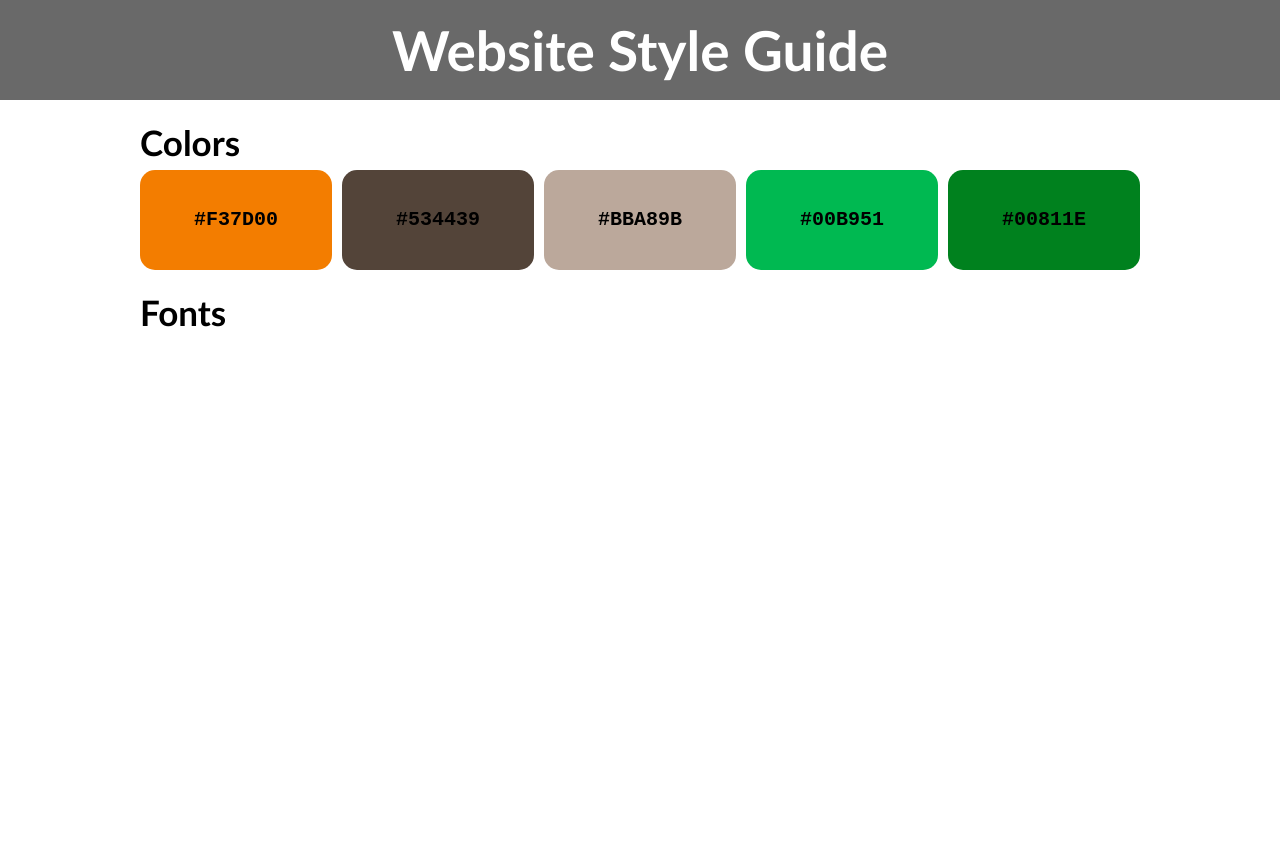
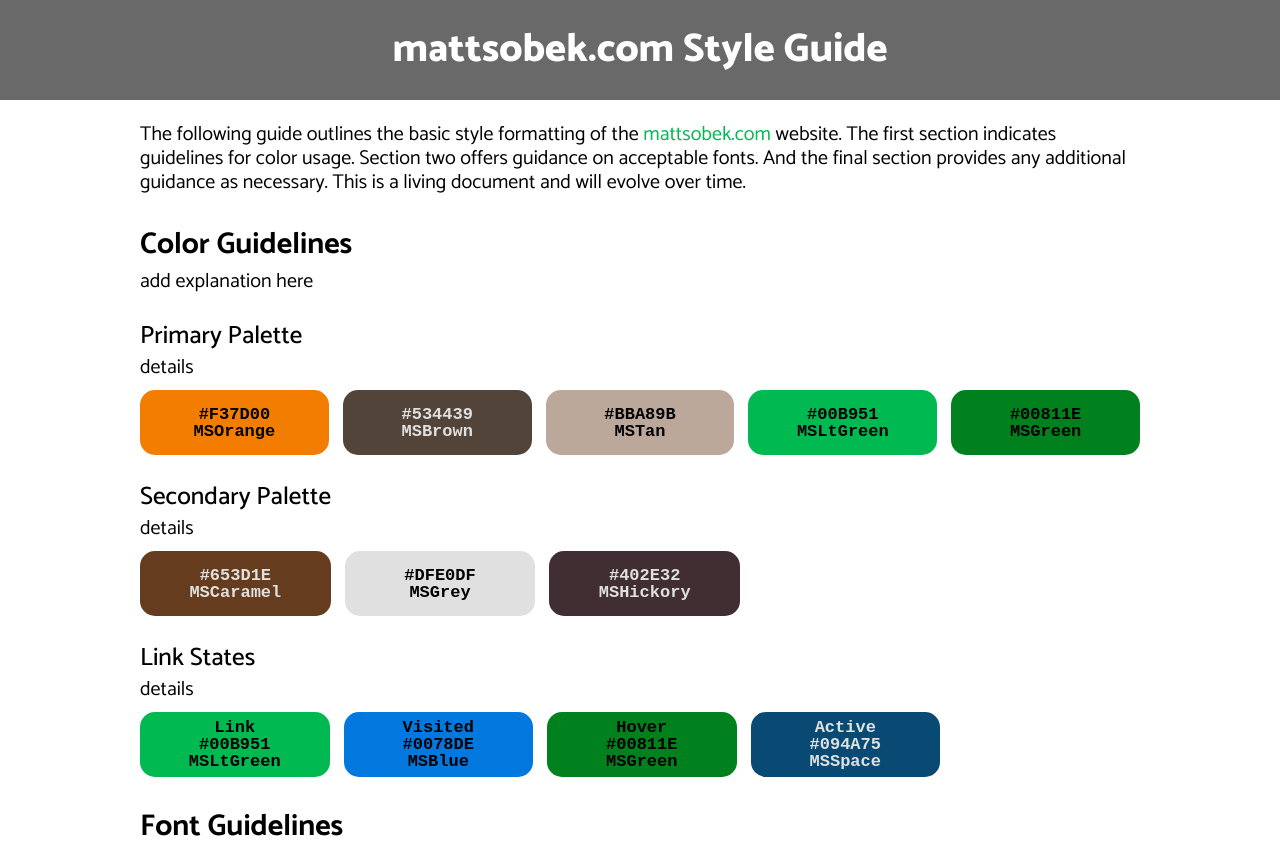
Before and after one commit to SobesMS/website-design-system, a plain HTML site: page index.html in a window 1280 px wide. Before the commit the page ends 800 px from the top, so only its background shows below. Drawn offline with Linux system fonts and the light colour scheme.

Commit message:
finished color guidelines

```diff
--- a/index.html
+++ b/index.html
@@ -6,22 +6,44 @@
     <meta name="viewport" content="width=device-width, initial-scale=1.0">
     <link rel="stylesheet" href="resources/reset.css">
     <link rel="stylesheet" href="resources/styles.css">
-    <title>Website Style Guide</title>
+    <link rel="preconnect" href="https://fonts.googleapis.com">
+    <link rel="preconnect" href="https://fonts.gstatic.com" crossorigin>
+    <link href="https://fonts.googleapis.com/css2?family=Catamaran:wght@300;400;500;700;800&display=swap" rel="stylesheet">
+    <title>mattsobek.com Style Guide</title>
 </head>
 <body>
     <header>
-        <h1>Website Style Guide</h1>
+        <h1>mattsobek.com Style Guide</h1>
     </header>
     <main>
-        <h2>Colors</h2>
+        <p>The following guide outlines the basic style formatting of the <a href="#">mattsobek.com</a> website. The first section indicates guidelines for color usage. Section two offers guidance on acceptable fonts. And the final section provides any additional guidance as necessary. This is a living document and will evolve over time.</p>
+        <h2>Color Guidelines</h2>
+        <p>add explanation here</p>
+        <h3>Primary Palette</h3>
+        <p>details</p>
         <div class="color-box">
-            <div class="color" id="color-one">#F37D00</div>
-            <div class="color" id="color-two">#534439</div>
-            <div class="color" id="color-three">#BBA89B</div>
-            <div class="color" id="color-four">#00B951</div>
-            <div class="color" id="color-five">#00811E</div>
+            <div class="color black-text" id="color-one"><a href="https://mycolor.space/?hex=%23F37D00&sub=1" target="_blank">#F37D00<br>MSOrange</a></div>
+            <div class="color grey-text" id="color-two"><a href="https://mycolor.space/?hex=%23534439&sub=1" target="_blank">#534439<br>MSBrown</a></div>
+            <div class="color black-text" id="color-three"><a href="https://mycolor.space/?hex=%23BBA89B&sub=1" target="_blank">#BBA89B<br>MSTan</a></div>
+            <div class="color black-text" id="color-four"><a href="https://mycolor.space/?hex=%2300B951&sub=1" target="_blank">#00B951<br>MSLtGreen</a></div>
+            <div class="color black-text" id="color-five"><a href="https://mycolor.space/?hex=%2300811E&sub=1" target="_blank">#00811E<br>MSGreen</a></div>
         </div>
-        <h2>Fonts</h2>
+        <h3>Secondary Palette</h3>
+        <p>details</p>
+        <div class="color-box three-color">
+            <div class="color grey-text" id="color-six"><a href="https://mycolor.space/?hex=%23653D1E&sub=1" target="_blank">#653D1E<br>MSCaramel</a></div>
+            <div class="color black-text" id="color-seven"><a href="https://mycolor.space/?hex=%23DFE0DF&sub=1" target="_blank">#DFE0DF<br>MSGrey</a></div>
+            <div class="color grey-text" id="color-eight"><a href="https://mycolor.space/?hex=%23402E32&sub=1" target="_blank">#402E32<br>MSHickory</a></div>
+        </div>
+        <h3>Link States</h3>
+        <p>details</p>
+        <div class="color-box four-color">
+            <div class="color black-text" id="color-nine"><a href="https://mycolor.space/?hex=%2300B951&sub=1" target="_blank">Link<br>#00B951<br>MSLtGreen</a></div>
+            <div class="color black-text" id="color-ten"><a href="https://mycolor.space/?hex=%230078DE&sub=1" target="_blank">Visited<br>#0078DE<br>MSBlue</a></div>
+            <div class="color black-text" id="color-eleven"><a href="https://mycolor.space/?hex=%2300811E&sub=1" target="_blank">Hover<br>#00811E<br>MSGreen</a></div>
+            <div class="color grey-text" id="color-twelve"><a href="https://mycolor.space/?hex=%23094A75&sub=1" target="_blank">Active<br>#094A75<br>MSSpace</a></div>
+        </div>
+        <h2>Font Guidelines</h2>
     </main>
 </body>
 </html>
--- a/resources/styles.css
+++ b/resources/styles.css
@@ -1,53 +1,118 @@
 body {
     box-sizing: content-box;
-    font-family: 'Gill Sans', 'Gill Sans MT', Calibri, 'Trebuchet MS', sans-serif;
-    font-size: 16px;
+    font-family: 'Catamaran', sans-serif;
+    font-size: 20px;
 }
 
 header {
     color: white;
     background-color: dimgray;
-    height: 100px;
+    min-height: 100px;
+    width: 100%;
     display: flex;
     justify-content: center;
 }
 
 h1 {
-    font-size: 55px;
-    font-weight: bold;
+    font-size: 40px;
+    font-weight: 800;
+    text-align: center;
     width: fit-content;
     margin: auto;
 }
 
 h2 {
-    font-size: 35px;
-    font-weight: bold;
-    margin-top: 25px;
+    font-size: 30px;
+    font-weight: 700;
+    margin-top: 35px;
     margin-bottom: 10px;
+}
+
+h3 {
+    font-size: 25px;
+    font-weight: 500;
+    margin-top: 30px;
+    margin-bottom: 7px;
+}
+
+p {
+    margin: 3px 0;
+    line-height: 120%;
+}
+
+a {
+    color: #00b951;
+    text-decoration: none;
+}
+
+a:visited {
+    color: #0078de;
+}
+
+a:hover {
+    color: #00811e;
+    text-decoration: underline;
+    cursor: pointer;
+}
+
+a:active {
+    color: #094a75;
 }
 
 main {
     max-width: 1000px;
+    min-width: 400px;
     margin: auto;
+    padding-top: 20px;
     padding-inline: 25px;
 }
 
 .color-box {
-    height: 100px;
+    height: 65px;
+    width: 100%;
     display: flex;
     text-align: center;
     font-family: monospace;
-    font-size: 20px;
-    font-weight: bold;
+    font-size: 17px;
+    margin-top: 10px;
+    margin-bottom: 10px;
+}
+
+.color-box.three-color {
+    width: 60%;
+}
+
+.color-box.four-color {
+    width: 80%;
 }
 
 .color {
+    width: 10px;
     flex-grow: 1;
     display: flex;
     justify-content: center;
     align-items: center;
-    margin: 0 5px;
+    margin: 0 7px;
     border-radius: 15px;
+    font-weight: bold;
+}
+
+.black-text {
+    color: black;
+}
+
+.color.black-text a {
+    text-decoration: none;
+    color: black;
+}
+
+.grey-text {
+    color: #dfe0df;
+}
+
+.color.grey-text a {
+    text-decoration: none;
+    color: #dfe0df;
 }
 
 #color-one {
@@ -71,3 +136,35 @@ main {
     background-color: #00811e;
     margin-right: 0;
 }
+
+#color-six {
+    background-color: #653d1e;
+    margin-left: 0;
+}
+
+#color-seven {
+    background-color: #dfe0df;
+}
+
+#color-eight {
+    background-color: #402e32;
+    margin-right: 0;
+}
+
+#color-nine {
+    background-color: #00b951;
+    margin-left: 0;
+}
+
+#color-ten {
+    background-color: #0078de;
+}
+
+#color-eleven {
+    background-color: #00811e;
+}
+
+#color-twelve {
+    background-color: #094a75;
+    margin-right: 0;
+}
```
